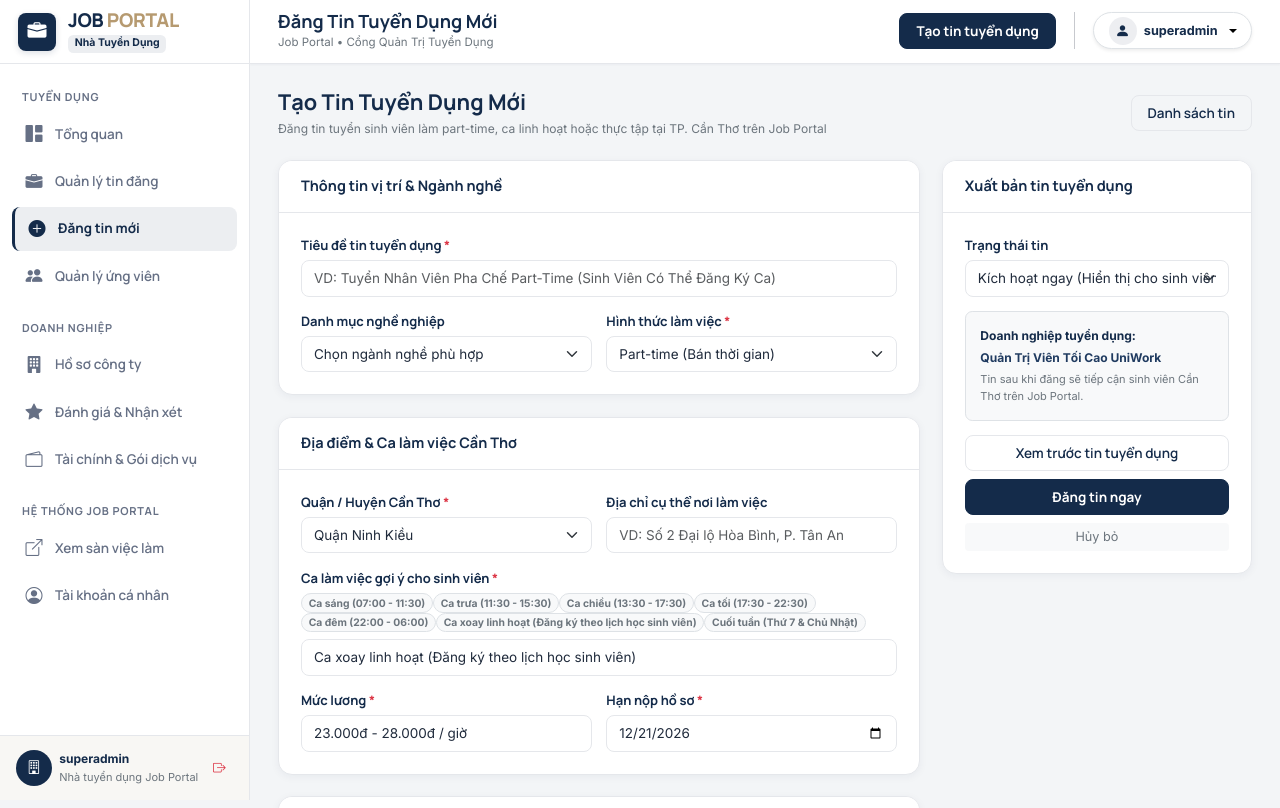
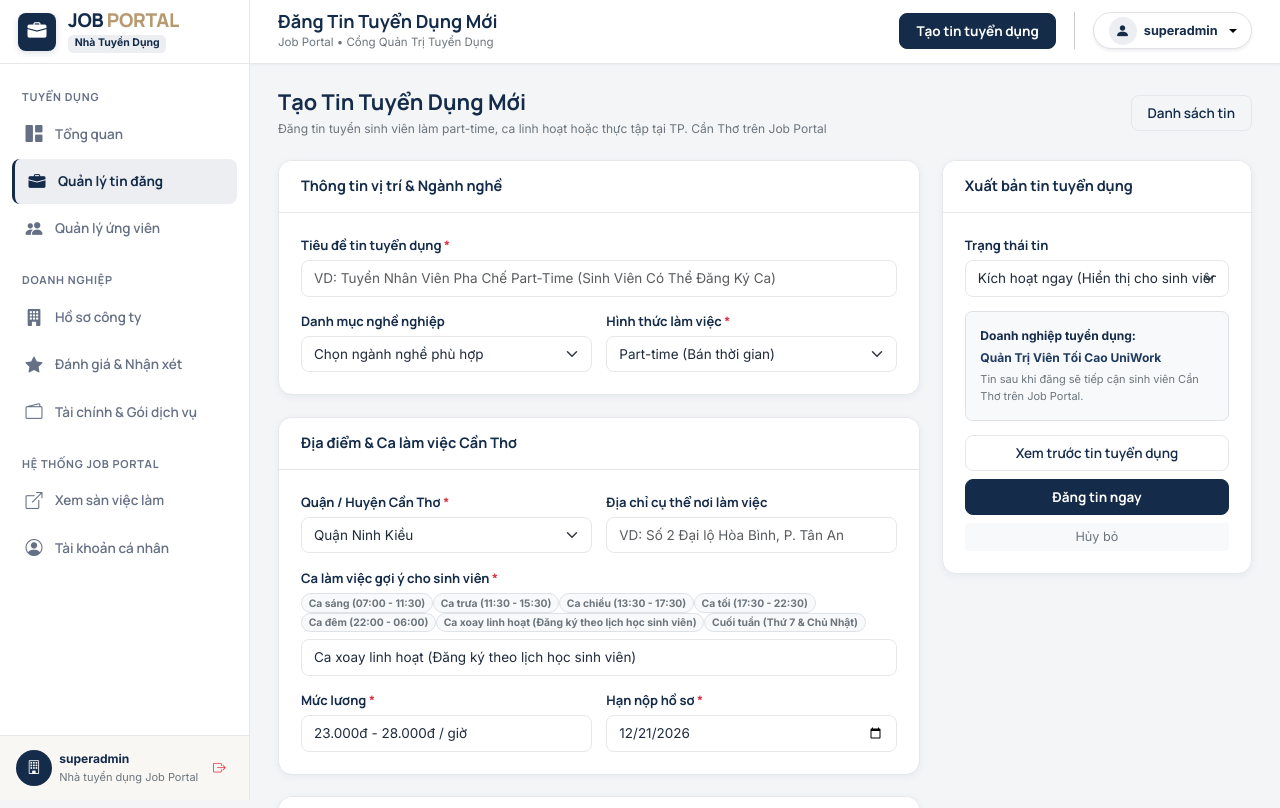
Before and after one commit to minhc2390-boop/EcoCore_Manage_EV, a Spring Boot app: page /employer/jobs/create in a window 1280 px wide. Shown: the top 808 px of the page. Run offline with Spring Boot 4, Linux system fonts and the light colour scheme; a user stored in the database is signed in; data comes from the database, SQL or seed files in the repository.

Commit message:
refactor(ui): remove redundant create job item from employer sidebar

```diff
--- a/src/main/resources/templates/employer/common/layout.html
+++ b/src/main/resources/templates/employer/common/layout.html
@@ -33,14 +33,9 @@
             <span>Tổng quan</span>
         </a>
 
-        <a th:href="@{/employer/jobs}" class="employer-nav-link" th:classappend="${activeMenu == 'jobs' ? 'active' : ''}">
+        <a th:href="@{/employer/jobs}" class="employer-nav-link" th:classappend="${activeMenu == 'jobs' or activeMenu == 'create-job' ? 'active' : ''}">
             <i class="bi bi-briefcase-fill"></i>
             <span>Quản lý tin đăng</span>
-        </a>
-
-        <a th:href="@{/employer/jobs/create}" class="employer-nav-link" th:classappend="${activeMenu == 'create-job' ? 'active' : ''}">
-            <i class="bi bi-plus-circle-fill"></i>
-            <span>Đăng tin mới</span>
         </a>
 
         <a th:href="@{/employer/applications}" class="employer-nav-link" th:classappend="${activeMenu == 'applicants' or activeMenu == 'applications' ? 'active' : ''}">
--- a/src/main/resources/templates/employer/jobs/create.html
+++ b/src/main/resources/templates/employer/jobs/create.html
@@ -4,7 +4,7 @@
 <body class="employer-portal">
 
 <div class="employer-layout">
-    <div th:replace="~{employer/common/layout :: sidebar('create-job')}"></div>
+    <div th:replace="~{employer/common/layout :: sidebar('jobs')}"></div>
 
     <div class="employer-main">
         <div th:replace="~{employer/common/layout :: topbar('Đăng Tin Tuyển Dụng Mới')}"></div>
```
